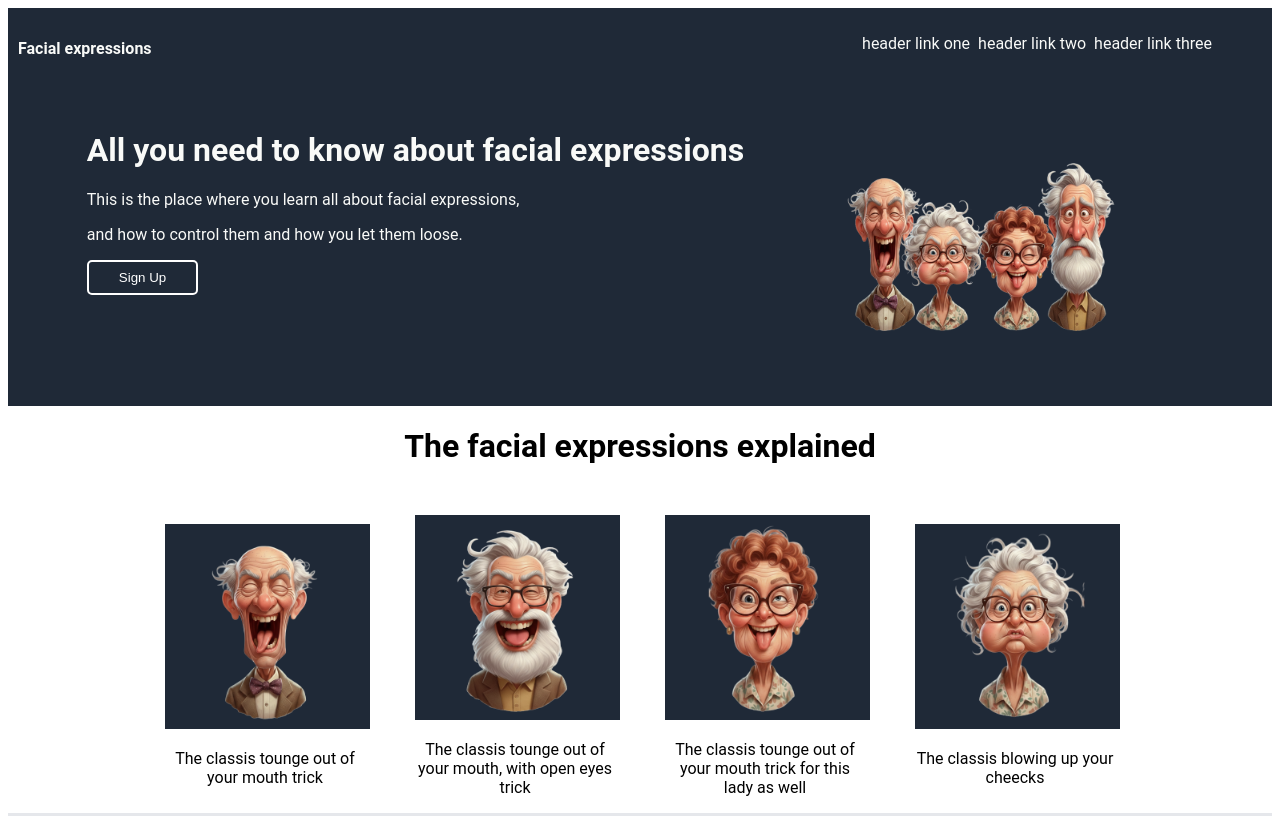
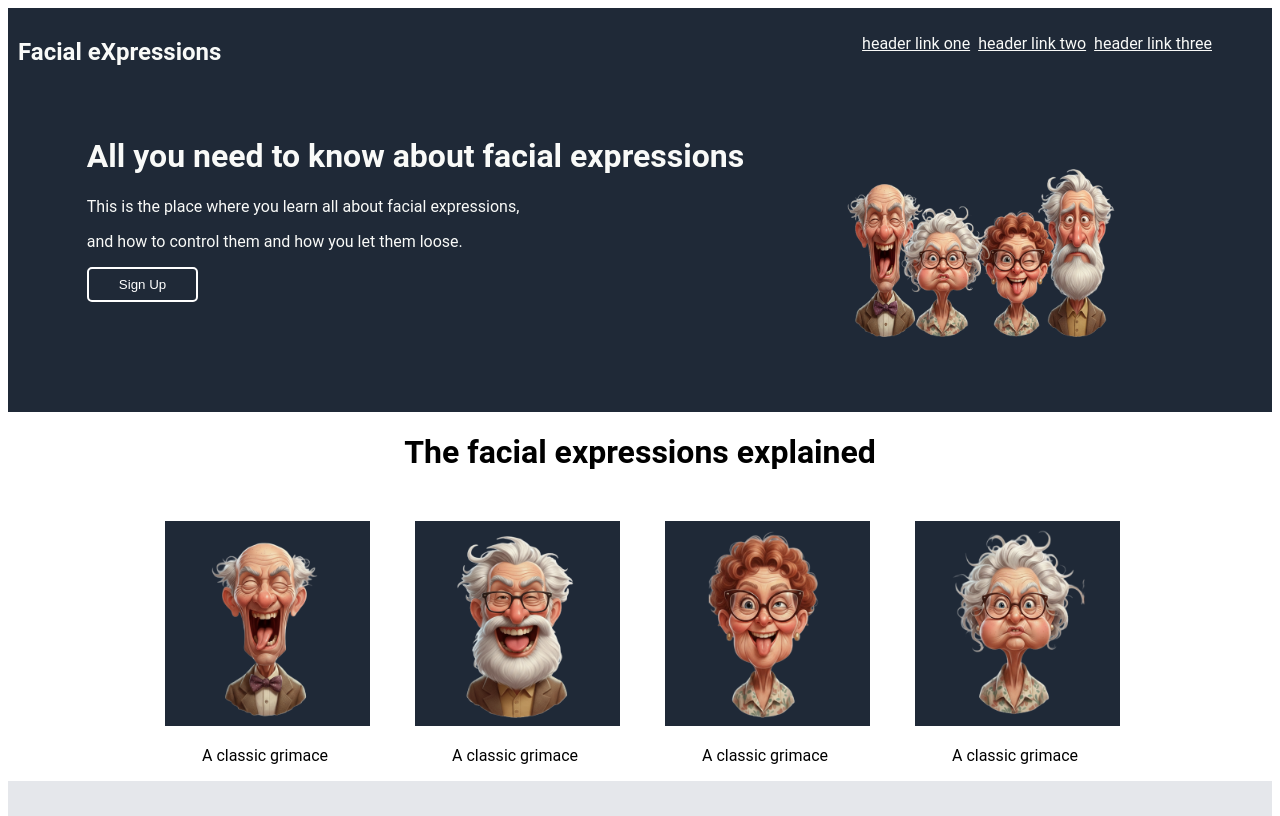
Before and after one commit to dalsfjord-blip/LandingPage-top-, a plain HTML site: page Index.html in a window 1280 px wide. Shown: the top 816 px of the page. Drawn offline with Linux system fonts and the light colour scheme.

Commit message:
Small changes in css

```diff
--- a/Index.html
+++ b/Index.html
@@ -10,7 +10,7 @@
 
     <div>
         <div class="header">
-        <h4>Facial expressions</h4>
+        <h2>Facial eXpressions</h2>
         <div class="list"></div>
         <ul>
             <li>header link one</li>
@@ -36,13 +36,13 @@
 <h1 class="infotitle">The facial expressions explained</h1>
             <div class="information">
             <span class="info"><img src="image/old1.png" alt="old man sticking his toung out" width="205" height=auto>
-              <p>The classis tounge out of your mouth trick</p></span>
+              <p>A classic grimace</p></span>
              <span class="info"><img src="image/old2.png" alt="old man sticking his toung out" width="205" height=auto>
-               <p>The classis tounge out of your mouth, with open eyes trick</p></span>
+               <p>A classic grimace</p></span>
               <span class="info"><img src="image/old3.png" alt="old lady sticking her toung out" width="205" height=auto>
-               <p>The classis tounge out of your mouth trick for this lady as well</p></span>
+               <p>A classic grimace</p></span>
                <span class="info"><img src="image/old4.png" alt="old lady sblowing her checks" width="205" height=auto>
-                 <p>The classis blowing up your cheecks</p></span>
+                 <p>A classic grimace</p></span>
         </div>
 </div>
 
--- a/style.css
+++ b/style.css
@@ -8,12 +8,15 @@ font-family: Roboto, sans-serif;}
     justify-content: space-between;
     padding: 10px;
 
+
 }
 ul {
     display: flex;
     gap: 8px;
     list-style: none;
     margin-right: 50px;
+    cursor: pointer;
+    text-decoration: underline;
 }
 
 .header2 {
```
